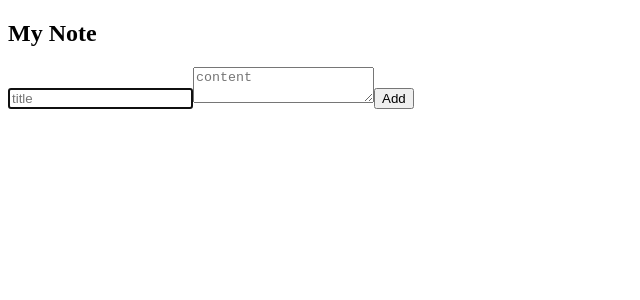
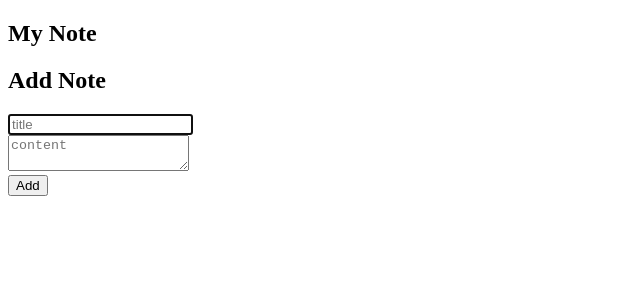
Before and after one commit to niels07/my-note, an Angular app: page / in a window 1280 px wide. Shown: the top 300 px of the page, without its empty margins (0-640 px from the left). Built offline with nearby package versions, Linux system fonts and the light colour scheme.

Commit message:
modified:   src/app/app.component.html

```diff
--- a/src/app/app.component.html
+++ b/src/app/app.component.html
@@ -13,8 +13,9 @@
         </ul>
     </section>
     <section class="add-note">
-        <input name="title" placeholder="title" autofocus="" [(ngModel)]="newNote.title" />
-        <textarea name="content" placeholder="content" [(ngModel)]="newNote.content"></textarea>
+        <h2>Add Note</h2>
+        <input name="title" placeholder="title" autofocus="" [(ngModel)]="newNote.title" /><br />
+        <textarea name="content" placeholder="content" [(ngModel)]="newNote.content"></textarea><br />
         <button (click)="addNote()">Add</button>
     </section>
     <footer class="footer" *ngIf="notes.length > 0">
```
